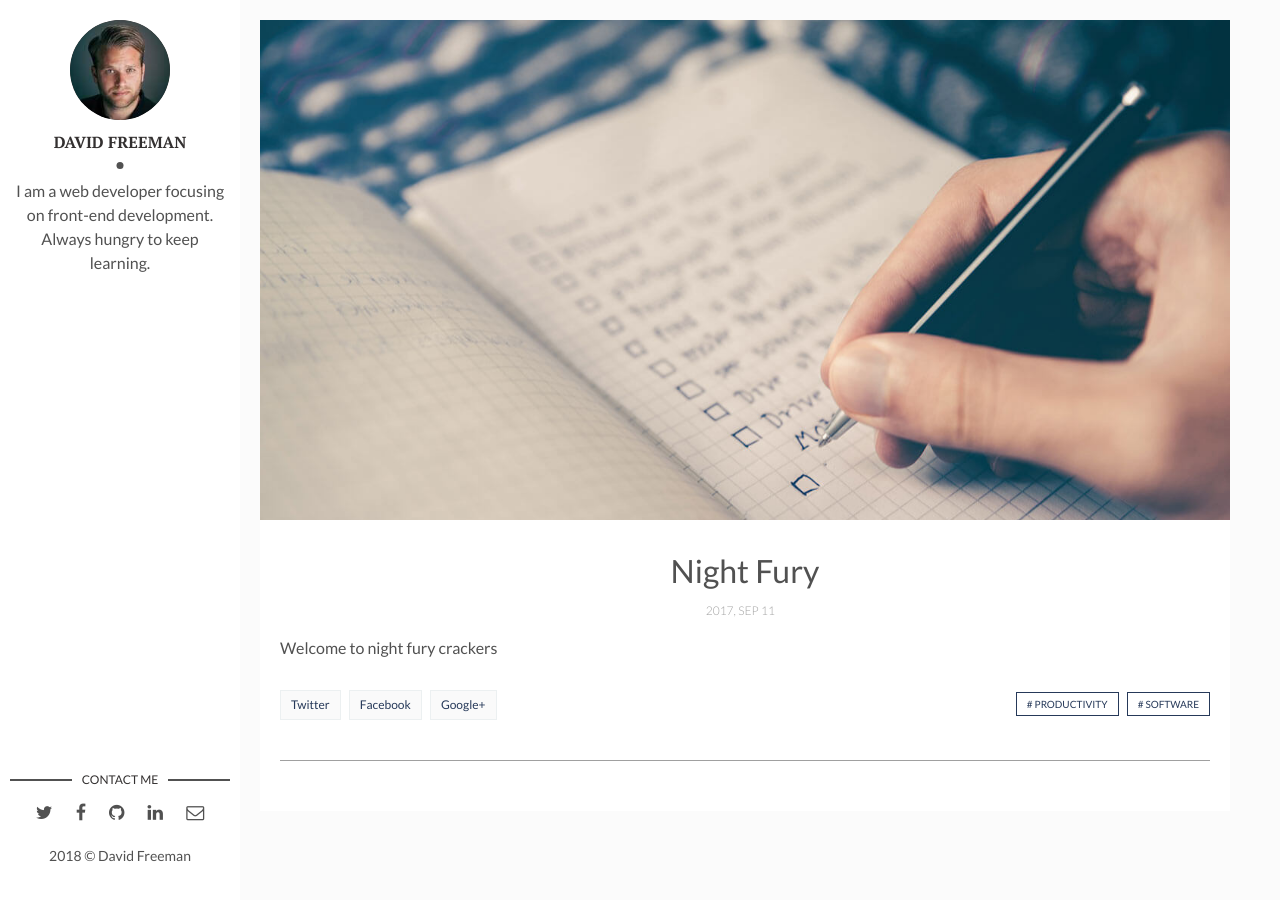
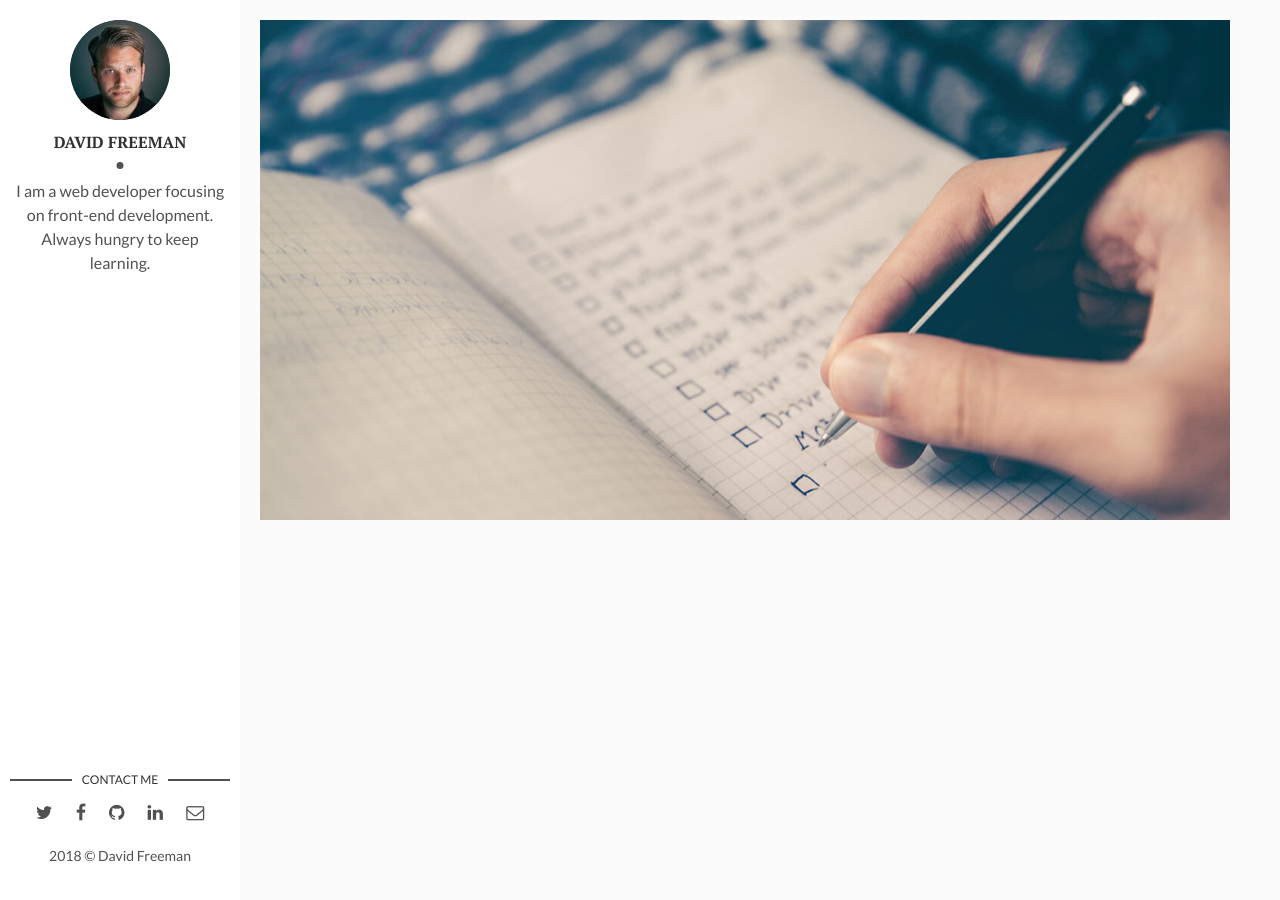
Before and after one commit to innovator-arjun/Diwali-Crackers, a Jekyll site: the page built from _posts/2018-09-12-Night Fury.markdown, in a window 1280 px wide. Built offline with Jekyll 4.4.1, drawn with Linux system fonts in a browser that asks for light colours.

Commit message:
Version 1.0.6

```diff
--- a/_layouts/post.html
+++ b/_layouts/post.html
@@ -14,7 +14,7 @@ layout: main
     </div> <!-- End Page Cover Image -->
     {% else %}
     {% endif %}
-    <div class="wrap-content">
+   <!-- <div class="wrap-content">
       <header class="header-page">
         <h1 class="page-title">{{page.title}}</h1>
         <div class="page-date"><span>{{page.date | date: '%Y, %b %d'}}&nbsp;&nbsp;&nbsp;&nbsp;</span></div>
@@ -26,13 +26,14 @@ layout: main
           <a href="https://facebook.com/sharer.php?u={{ site.url }}{{ page.url }}" title="Share on Facebook" rel="nofollow" target="_blank">Facebook</a>
           <a href="https://plus.google.com/share?url={{ site.url }}{{ page.url }}" title="Share on Google+" rel="nofollow" target="_blank">Google+</a>
         </div>
-        <div class="page-tag">
+       <div class="page-tag">
           {% for tag in page.tags %}
             <a href="{{site.baseurl}}/tags#{{tag}}" class="tag">&#35; {{ tag }}</a>
           {% endfor %}
         </div>
       </div>
-      <!--{% include disqus.html %} -->
-    </div> <!-- End Wrap Content -->
+      {% include disqus.html %}
+    </div> End Wrap Content
+  -->
   </div> <!-- End Page Content -->
 </article> <!-- End Article Page -->
--- a/_posts/2018-09-12-Night Fury.markdown
+++ b/_posts/2018-09-12-Night Fury.markdown
@@ -1,6 +1,6 @@
 ---
 layout: post
-title: Night Fury
+title: Night Furysss
 date: 2017-09-12 00:00:00 +0300
 description: You’ll find this post in your `_posts` directory. Go ahead and edit it and re-build the site to see your changes. # Add post description (optional)
 img: software.jpg # Add image post (optional)
```
